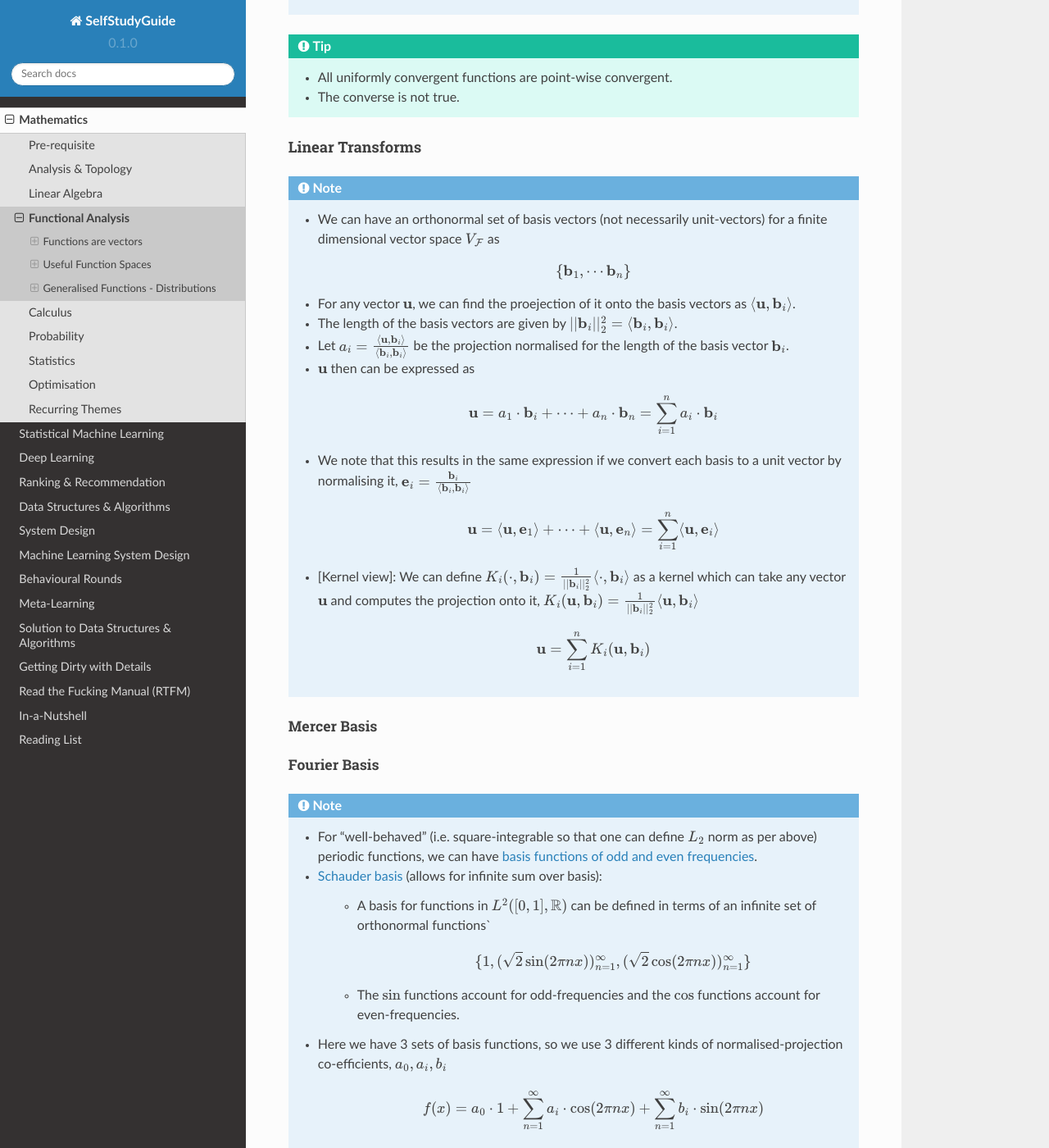
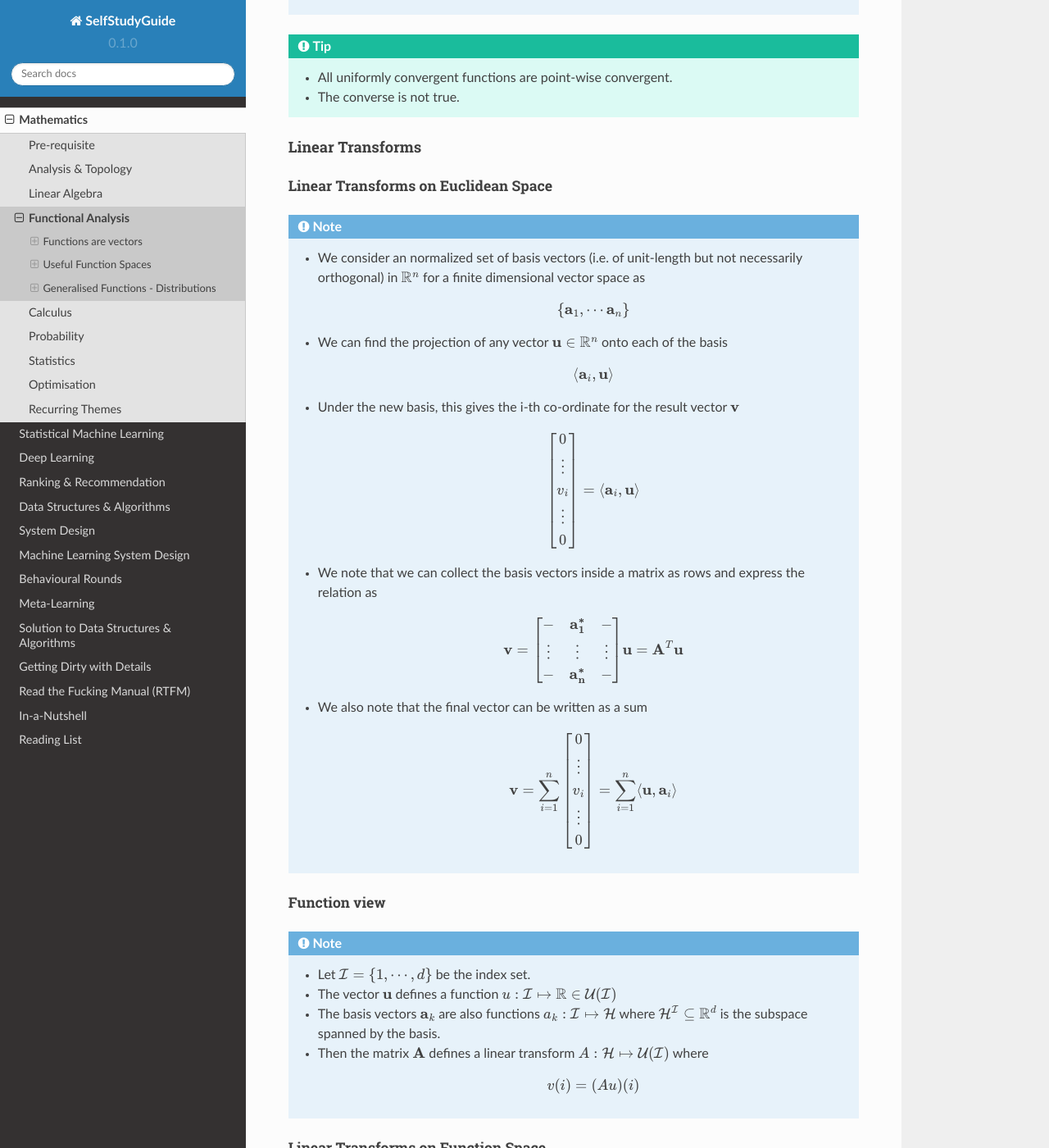
Before and after one commit to uselesstechjunks/leetcode, a Sphinx documentation site: the page built from docs/source/math/funan.rst, in a window 1280 px wide and 1400 px high, scrolled down 5423 px. Shown: the whole window at 82% size. Built offline with Sphinx 7.4.7 and the Read the Docs theme 2.0.0, drawn with Linux system fonts in a browser that asks for light colours; some of the changed text lies outside the part shown.

Commit message:
Update funan.rst (#129)
* Update funan.rst

* Update funan.rst

* Update funan.rst

* Update funan.rst

* Update funan.rst

* Update funan.rst

* Update funan.rst

* Update funan.rst

* Update funan.rst

* Update funan.rst

* Update funan.rst

* Update funan.rst

* Update funan.rst

* Update funan.rst

* Update multi.rst

* Update multi.rst

* Update multi.rst

* Update multi.rst

* Update multi.rst

* Update multi.rst

* Update multi.rst

* Update multi.rst

* Update multi.rst

* Update multi.rst

```diff
--- a/docs/source/math/funan.rst
+++ b/docs/source/math/funan.rst
@@ -176,26 +176,97 @@ Uniform Convergence
 
 Linear Transforms
 --------------------------------------------------------------------------------
+Linear Transforms on Euclidean Space
+^^^^^^^^^^^^^^^^^^^^^^^^^^^^^^^^^^^^^^^^^^^^^^^^^^^^^^^^^^^^^^^^^^^^^^^^^^^^^^^^
 .. note::
-	* We can have an orthonormal set of basis vectors (not necessarily unit-vectors) for a finite dimensional vector space :math:`V_{\mathcal{F}}` as
+	* We consider an normalized set of basis vectors (i.e. of unit-length but not necessarily orthogonal) in :math:`\mathbb{R}^n` for a finite dimensional vector space as
 
-		.. math:: \{\mathbf{b}_1,\cdots\mathbf{b}_n\}
+		.. math:: \{\mathbf{a}_1,\cdots\mathbf{a}_n\}
+	* We can find the projection of any vector :math:`\mathbf{u}\in\mathbb{R}^n` onto each of the basis
 
-	* For any vector :math:`\mathbf{u}`, we can find the proejection of it onto the basis vectors as :math:`\langle\mathbf{u},\mathbf{b}_i\rangle`.
-	* The length of the basis vectors are given by :math:`||\mathbf{b}_i||_2^2=\langle\mathbf{b}_i,\mathbf{b}_i\rangle`.
-	* Let :math:`a_i=\frac{\langle\mathbf{u},\mathbf{b}_i\rangle}{\langle\mathbf{b}_i,\mathbf{b}_i\rangle}` be the projection normalised for the length of the basis vector :math:`\mathbf{b}_i`.
-	* :math:`\mathbf{u}` then can be expressed as
+		.. math:: \langle\mathbf{a}_i,\mathbf{u}\rangle
+	* Under the new basis, this gives the i-th co-ordinate for the result vector :math:`\mathbf{v}`
 
-		.. math:: \mathbf{u}=a_1\cdot\mathbf{b}_i+\cdots +a_n\cdot\mathbf{b}_n=\sum_{i=1}^na_i\cdot\mathbf{b}_i
-	* We note that this results in the same expression if we convert each basis to a unit vector by normalising it, :math:`\mathbf{e}_i=\frac{\mathbf{b}_i}{\langle\mathbf{b}_i,\mathbf{b}_i\rangle}`
+		.. math:: \begin{bmatrix}0\\\vdots\\v_i\\\vdots\\0\end{bmatrix}=\langle\mathbf{a}_i,\mathbf{u}\rangle
+	* We note that we can collect the basis vectors inside a matrix as rows and express the relation as
 
-		.. math:: \mathbf{u}=\langle\mathbf{u},\mathbf{e}_1\rangle+\cdots+\langle\mathbf{u},\mathbf{e}_n\rangle=\sum_{i=1}^n\langle\mathbf{u},\mathbf{e}_i\rangle
-	* [Kernel view]: We can define :math:`K_i(\cdot,\mathbf{b}_i)=\frac{1}{||\mathbf{b}_i||^2_2}{\langle\cdot,\mathbf{b}_i\rangle}` as a kernel which can take any vector :math:`\mathbf{u}` and computes the projection onto it, :math:`K_i(\mathbf{u},\mathbf{b}_i)=\frac{1}{||\mathbf{b}_i||^2_2}{\langle\mathbf{u},\mathbf{b}_i\rangle}`
+		.. math:: \mathbf{v}=\begin{bmatrix}-&\mathbf{a_1^*}&-\\ \vdots&\vdots&\vdots\\ -&\mathbf{a_n^*}&-\\\end{bmatrix}\mathbf{u}=\mathbf{A}^T\mathbf{u}
+	* We also note that the final vector can be written as a sum
 
-		.. math:: \mathbf{u}=\sum_{i=1}^n K_i(\mathbf{u},\mathbf{b}_i)
+		.. math:: \mathbf{v}=\sum_{i=1}^n\begin{bmatrix}0\\\vdots\\v_i\\\vdots\\0\end{bmatrix}=\sum_{i=1}^n\langle\mathbf{u},\mathbf{a}_i\rangle
 
-Mercer Basis
+Function view
 ^^^^^^^^^^^^^^^^^^^^^^^^^^^^^^^^^^^^^^^^^^^^^^^^^^^^^^^^^^^^^^^^^^^^^^^^^^^^^^^^
+.. note::
+	* Let :math:`\mathcal{I}=\{1,\cdots,d\}` be the index set.
+	* The vector :math:`\mathbf{u}` defines a function :math:`u:\mathcal{I}\mapsto\mathbb{R}\in\mathcal{U}(\mathcal{I})`
+	* The basis vectors :math:`\mathbf{a}_k` are also functions :math:`a_k:\mathcal{I}\mapsto\mathcal{H}` where :math:`\mathcal{H}^{\mathcal{I}}\subseteq\mathbb{R}^d` is the subspace spanned by the basis.
+	* Then the matrix :math:`\mathbf{A}` defines a linear transform :math:`A:\mathcal{H}\mapsto\mathcal{U}(\mathcal{I})` where
+
+		.. math:: v(i)=(Au)(i)
+
+Linear Transforms on Function Space
+^^^^^^^^^^^^^^^^^^^^^^^^^^^^^^^^^^^^^^^^^^^^^^^^^^^^^^^^^^^^^^^^^^^^^^^^^^^^^^^^
+.. note::
+	* We consider functions :math:`f:E\mapsto\mathbb{R}\in\mathcal{F}(E)` (similar to :math:`\mathcal{U}(\mathcal{I})`) where :math:`E` is any abstract space.
+	* We consider basis functions :math:`h:E\mapsto\mathcal{H}` where :math:`\mathcal{H}` is a Hilbert space equipped with a norm
+
+		.. math:: \langle \cdot,\cdot\rangle_{\mathcal{H}}
+	* For any :math:`x\in E`, the projection onto a basis is given by
+
+		.. math:: f(x)=\langle f,h(x)\rangle_{\mathcal{H}}
+	* This defines a linear transform :math:`L:\mathcal{H}\mapsto\mathcal{F}(E)` where
+
+		.. math:: f(\cdot)=(Lf)(\cdot)
+
+Kernel of a Linear Transform
+^^^^^^^^^^^^^^^^^^^^^^^^^^^^^^^^^^^^^^^^^^^^^^^^^^^^^^^^^^^^^^^^^^^^^^^^^^^^^^^^
+.. note::
+	* The kernel of a linear transform is found by inner products of the basis functions.
+	* For finite dimensional case :math:`K:\mathcal{I}\times\mathcal{I}\mapsto\mathbb{R}`
+
+		.. math:: K(i,j)=\langle\mathbf{a}^*_i,\mathbf{a}^*_j\rangle
+	* For the functional case :math:`K:E\times E\mapsto\mathbb{R}`
+
+		.. math:: K(x,y)=\langle h(y),h(x)\rangle_{\mathcal{H}}
+	* For any fixed :math:`y_n\in E`, :math:`K(x,y_n)` is a function of just :math:`x\in E` in :math:`\mathcal{F}(E)`
+	* Therefore, often the basis functions are referred by just the kernel itself as
+
+		.. math:: K(\cdot,x)=h(x)
+
+		and
+
+		.. math:: K(x,y)=\langle K(\cdot,x),K(\cdot,y)\rangle
+	* Symmetry: :math:`K(x,y)=K(y,x)` due to the symmetry of the inner product.
+	* Reproducing Property:
+
+		* Function evaluation is inner product: :math:`f(x)=\langle f,K(\cdot,x)\rangle_{\mathcal{H}}`
+		* Therefore, knowing the kernel, we can recover any function.
+	* Any function :math:`g\in\mathcal{F}(E)` can be expressed as a linear combination of the basis
+
+		.. math:: g(x)=\sum_m\alpha_m K(x,y_m)
+
+.. tip::
+	* We note that when the matrix is the centered, normalised data matrix, then the kernel gives the sample covariance matrix.
+	* This hints as the usability of functional kernels for covariance functions for infinite dimensional Gaussian distributions (GPs).
+
+Moore-Aronszajn Theorem
+^^^^^^^^^^^^^^^^^^^^^^^^^^^^^^^^^^^^^^^^^^^^^^^^^^^^^^^^^^^^^^^^^^^^^^^^^^^^^^^^
+.. warning::
+	* We assume that the kernel is positive definite.
+	* Then there exists a unique :math:`\mathcal{H}_k` for which :math:`K` is the kernel basis.
+
+Mercer Theorem - Eigenfunctions
+^^^^^^^^^^^^^^^^^^^^^^^^^^^^^^^^^^^^^^^^^^^^^^^^^^^^^^^^^^^^^^^^^^^^^^^^^^^^^^^^
+.. note::
+	TODO
+
+Other Integral Transforms
+--------------------------------------------------------------------------------
+General Form
+^^^^^^^^^^^^^^^^^^^^^^^^^^^^^^^^^^^^^^^^^^^^^^^^^^^^^^^^^^^^^^^^^^^^^^^^^^^^^^^^
+.. note::
+	TODO
 
 Fourier Basis
 ^^^^^^^^^^^^^^^^^^^^^^^^^^^^^^^^^^^^^^^^^^^^^^^^^^^^^^^^^^^^^^^^^^^^^^^^^^^^^^^^
```
Also changed, not shown: docs/source/math/calc3/multi.rst (+20 -10 lines).
